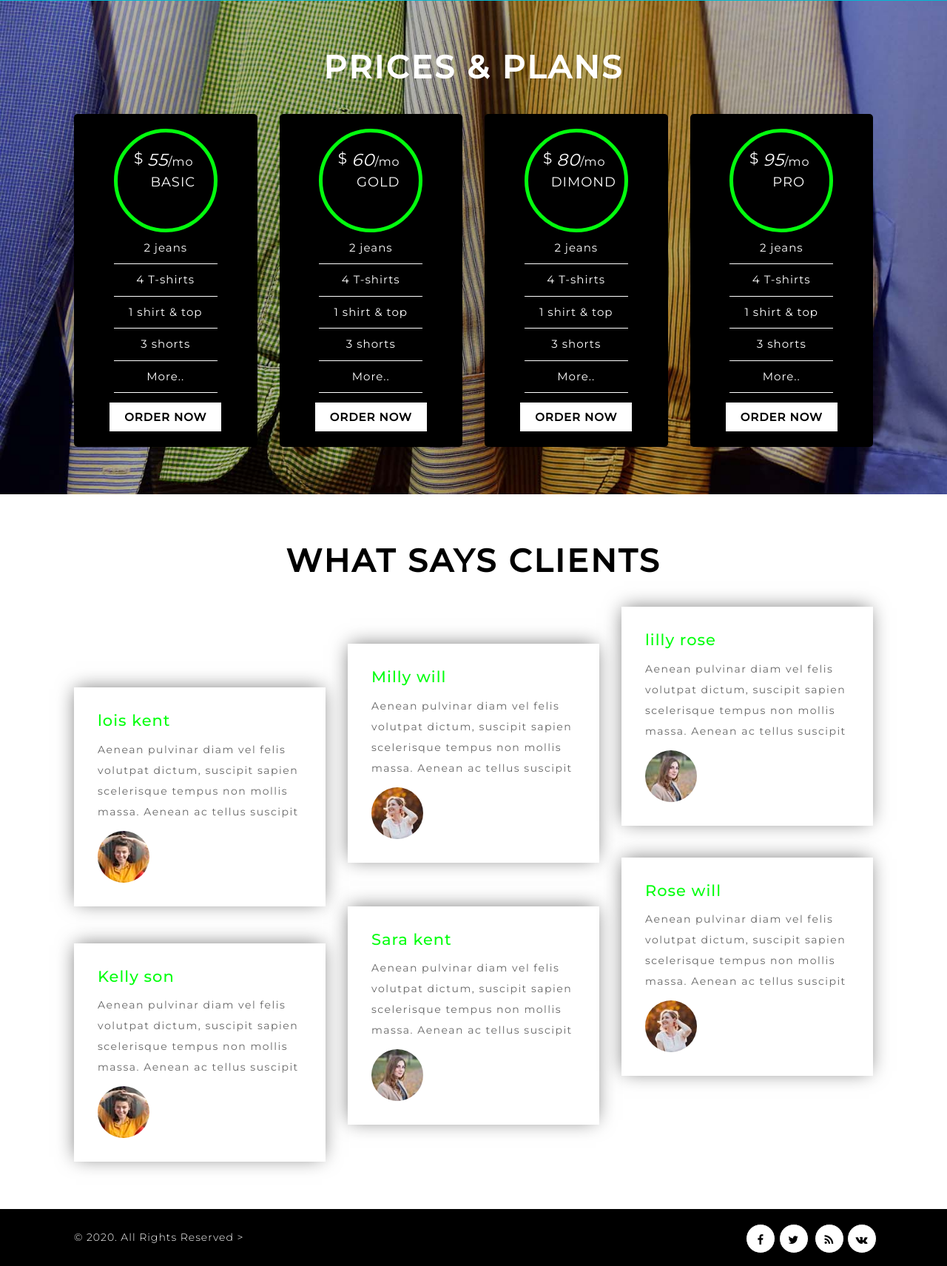
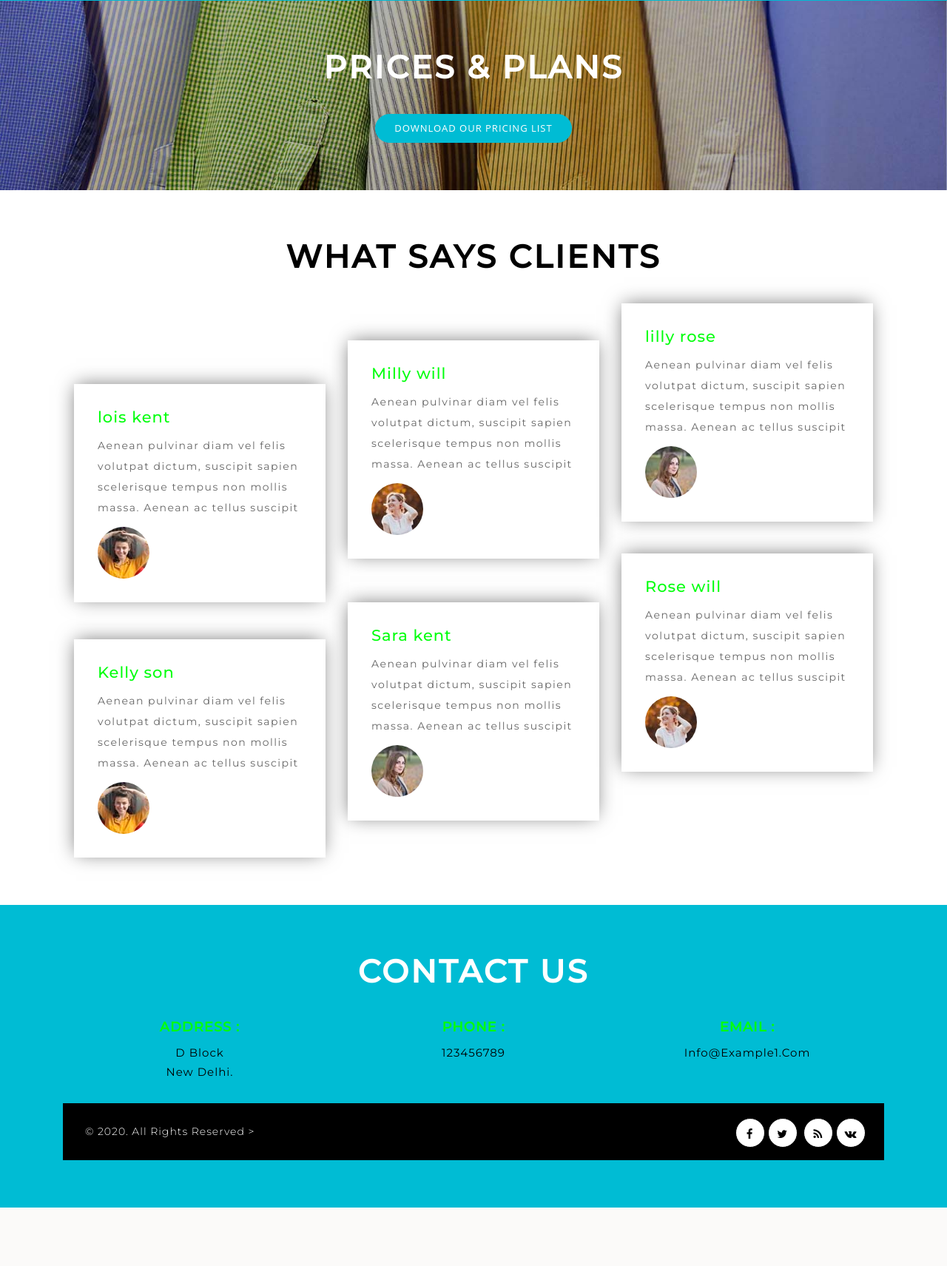
Before and after one commit to ankurbhambri/Laundry_project, a Django app: template app1/templates/app1/base.html in a window 1280 px wide. Shown: the part 4372-6083 px from the top of the page at 74% size. After the commit the page ends 6004 px from the top, so only its background shows below. Run offline with Django 3.2, Linux system fonts and the light colour scheme; the template is opened without the code that fills it: most values are stand-ins (such as "Sample title", 1, 10 or a date in 2020); grey boxes marked "Sample" are stand-in pictures; some libraries are stand-ins or nearby versions.

Commit message:
old requirements done

```diff
--- a/app1/templates/app1/base.html
+++ b/app1/templates/app1/base.html
@@ -33,6 +33,9 @@
    <!--//stylesheets-->
    <link href="//fonts.googleapis.com/css?family=Montserrat:300,400,500" rel="stylesheet">
 
+   <link href="//cdn.jsdelivr.net/npm/@sweetalert2/theme-dark@3/dark.css" rel="stylesheet">
+   <script src="//cdn.jsdelivr.net/npm/sweetalert2@9/dist/sweetalert2.min.js"></script>
+
    <style>
       .show-cart li {
          display: flex;
@@ -46,6 +49,9 @@
          width: 200px;
          height: 200px;
          align-self: center;
+      }
+      body {
+         font-family: "Open Sans", -apple-system, BlinkMacSystemFont, "Segoe UI", Roboto, Oxygen-Sans, Ubuntu, Cantarell, "Helvetica Neue", Helvetica, Arial, sans-serif;
       }
    </style>
 </head>
@@ -120,7 +126,6 @@
             </ul>
          </div>
          <li>
-
             <div class="clearfix"> </div>
             <div class="banner_social">
                <ul class="its_social_list">
@@ -669,7 +674,14 @@
    <div class="price-table">
       <div class="container">
          <h3 class="title clr">Prices & Plans</h3>
-         <div class="row">
+         <div class="banner_social">
+            <ul class="its_social_list">
+               <div class="outs_more-buttn">
+                  <a href="{% static 'dummy.pdf' %}" download>Download our Pricing List</a>
+               </div>
+            </ul>
+         </div>
+         <!-- <div class="row">
             <div class="col-lg-3 col-md-6 col-sm-6 price-agile-list">
                <div class="pricing text-center">
                   <div class="pricing-top">
@@ -734,7 +746,7 @@
                   <div class="btn"><a href="#contact" class="scroll">Order Now</a></div>
                </div>
             </div>
-         </div>
+         </div> -->
       </div>
       <div class="clearfix"> </div>
    </div>
@@ -834,14 +846,13 @@
    </div>
    <!--//testimonials -->
    <!-- contact -->
-   <!-- <div class="contact" id="contact">
+      <div class="contact" id="contact">
          <div class="container">
             <h3 class="title clr">Contact Us</h3>
             <div class="row bottom-copy text-center">
                <div class="col-lg-4 col-md-4 agileits-contact-addrs">
                   <h4>Address :</h4>
-               <p>C-2B block janakpuri<br> New Delhi.
-                  Delhi.
+                  <p>D Block<br> New Delhi.
                   </p>
                </div>
                <div class="col-lg-4 col-md-4 agileits-contact-addrs">
@@ -852,7 +863,7 @@
                   <h4>Email :</h4>
                   <p> <a href="dummy:info@example.com">info@example1.com</a></p>
                </div>
-         </div> -->
+            </div>
    <!-- <div class="contact-us">
             <form method="get">
                <div class="row">
@@ -1234,11 +1245,13 @@
                },
                dataType: "json",
                contentType: "application/json; charset=utf-8",
-               success: function () {
-                  alert("Thakyou for choosing us our team will contact you soon");
-               }
-
             });
+            Swal.fire(
+               'Thank you for choosing our service',
+            )
+            $('#myModal2').modal('hide');
+            shoppingCart.clearCart();
+            location.reload();
       });
 
 
```
Also changed, not shown: app1/views.py (+16 -12 lines), 1 other file. Lines whose indentation alone changed are shown as unchanged.
